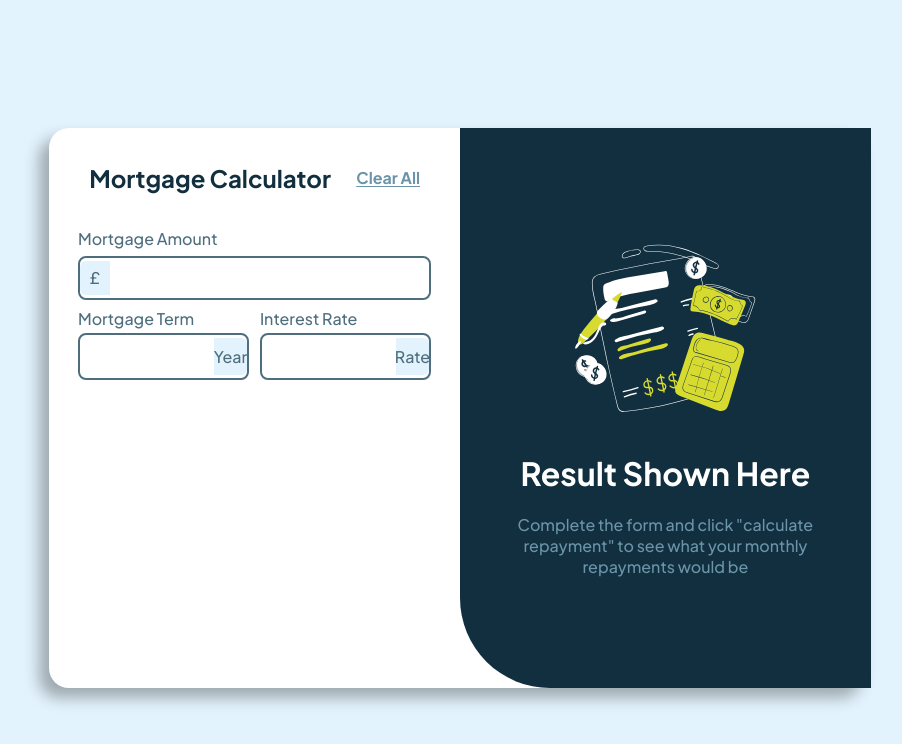
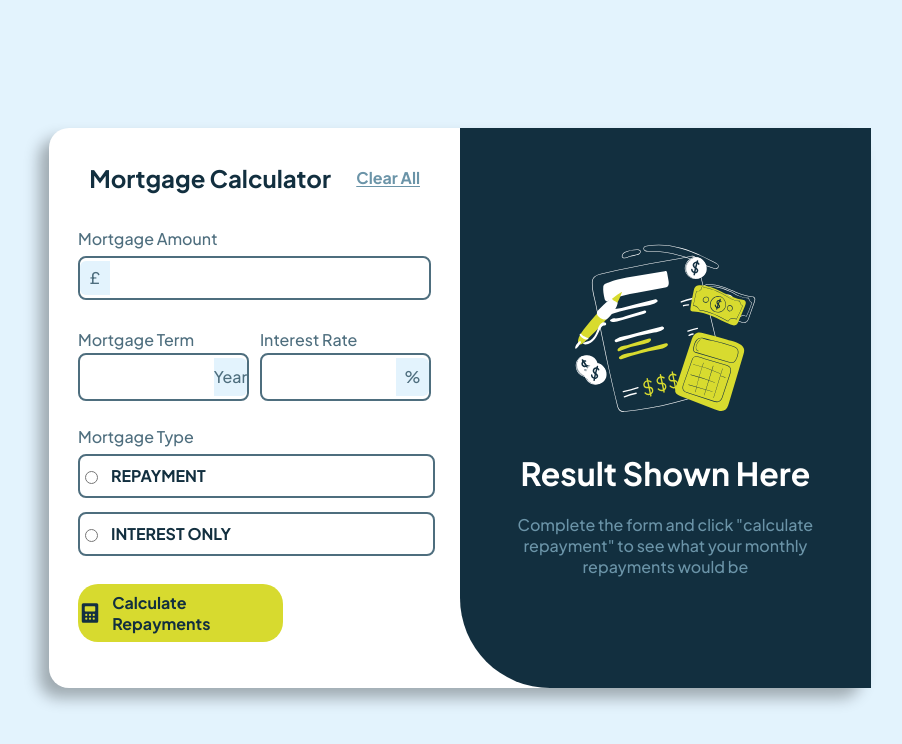
Before and after one commit to MuhammedIkbalAKGUNDOGDU/Mortage-Calculator, a React (Vite) app: page / in a window 1280 px wide. Shown: the top 744 px of the page, without its empty margins (180-1082 px from the left). Built offline with nearby package versions, Linux system fonts and the light colour scheme.

Commit message:
all buttons and css is finshed except error css added a function a celar all button

```diff
--- a/src/App.jsx
+++ b/src/App.jsx
@@ -1,44 +1,131 @@
-import React from "react";
+import React, { useState } from "react";
 import illustrationEmpty from "./assets/illustration-empty.svg";
+import calculateimg from "./assets/icon-calculator.svg";
 
 import Button from "react-bootstrap/Button";
 
 const App = () => {
+  const [isChecked, setIsChecked] = useState(false);
+
+  const handleChange = () => {
+    setIsChecked(true);
+    setIsChecked2(false);
+  };
+
+  const [isChecked2, setIsChecked2] = useState(false);
+
+  const handleChange2 = () => {
+    setIsChecked(false);
+    setIsChecked2(true);
+  };
+
+  const calculate = () => {
+    console.log("selam");
+  };
+
+  const [mortgageAmount, setMortgageAmount] = useState("");
+  const [mortgageTerm, setMortgageTerm] = useState("");
+  const [interestRate, setInterestRate] = useState("");
+
+  // Clear All işlevi
+  const clearAll = () => {
+    setMortgageAmount("");
+    setMortgageTerm("");
+    setInterestRate("");
+    setIsChecked(false);
+    setIsChecked2(false);
+  };
+
   return (
     <div className="container">
       <div className="inner-container">
         <div className="inner-container-1">
           <div className="inner-container-1-header">
             <h2 className="font-weight-700">Mortgage Calculator</h2>
-            <p className="font-weight-700">Clear All</p>
+            <p onClick={clearAll} className="font-weight-700">
+              Clear All
+            </p>
           </div>
 
           <div className="amount-container">
-            <label className="amount-label" htmlFor="mortgage-amount">
-              Mortgage Amount
-            </label>
+            <label className="amount-label">Mortgage Amount</label>
             <div className="input-container">
-              <input type="text" id="mortgage-amount" name="mortgage-amount" />
+              <input
+                type="text"
+                id="mortgage-amount"
+                name="mortgage-amount"
+                value={mortgageAmount}
+                onChange={(e) => setMortgageAmount(e.target.value)}
+              />
             </div>
           </div>
 
           <div className="term-rate-container">
             <div className="term-rate-container-inner term-rate-container-inner-2">
-              <label className="amount-label" htmlFor="mortgage-term">
-                Mortgage Term
-              </label>
+              <label className="amount-label">Mortgage Term</label>
               <div className="input-container-term">
-                <input type="text" id="mortgage-term"></input>
+                <input
+                  type="text"
+                  id="mortgage-term"
+                  value={mortgageTerm}
+                  onChange={(e) => setMortgageTerm(e.target.value)}
+                ></input>
               </div>
             </div>
 
             <div className="term-rate-container-inner">
-              <label className="amount-label" htmlFor="mortgage-term">
-                Interest Rate
-              </label>
+              <label className="amount-label">Interest Rate</label>
               <div className="input-container-term input-container-rate input-container-term-rate">
-                <input type="text" id="mortgage-term"></input>
+                <input
+                  type="text"
+                  id="mortgage-term"
+                  value={interestRate}
+                  onChange={(e) => setInterestRate(e.target.value)}
+                ></input>
               </div>
+            </div>
+          </div>
+          <div className="radiobutton-container">
+            <label className="radio-label">Mortgage Type</label>
+            <div
+              onClick={handleChange}
+              className={`font-weight-700 radio-container ${
+                isChecked ? "checked" : ""
+              }`}
+            >
+              <input
+                type="radio"
+                id="html"
+                name="fav_language"
+                value="HTML"
+                checked={isChecked}
+                onChange={handleChange}
+              />
+              <label>REPAYMENT</label>
+            </div>
+            <div
+              onClick={handleChange2}
+              className={`font-weight-700 radio-container ${
+                isChecked2 ? "checked2" : ""
+              }`}
+            >
+              <input
+                type="radio"
+                id="css"
+                name="fav_language"
+                value="CSS"
+                checked={isChecked2}
+                onChange={handleChange2}
+              />
+              <label>INTEREST ONLY</label>
+            </div>
+          </div>
+
+          <div className="button-container">
+            <div onClick={calculate} className="button-container-1">
+              <img src={calculateimg}></img>
+
+              <div className="font-weight-700">Calculate Repayments</div>
             </div>
           </div>
         </div>
--- a/src/index.css
+++ b/src/index.css
@@ -30,6 +30,7 @@
 body {
   background-color: var(--Slate-100);
   font-family: var(--font-family);
+
 }
 
 p {
@@ -99,6 +100,7 @@ h1 {
 
 .inner-container-1-header {
   display: flex;
+  flex-grow: 1;
   align-items: center;
   justify-content: space-between;
   padding: 15px 40px;
@@ -147,6 +149,7 @@ h1 {
   height: 40px;
   border-radius: 8px;
   font-family: var(--font-family);
+  font-weight: 700;
   padding-left: 10%;
 }
 
@@ -176,13 +179,15 @@ h1 {
   background-color: var(--lime);
 }
 
-.term-rate-container{
+.term-rate-container {
   display: flex;
+  flex-grow: 1;
+  margin-top: 5%;
   flex-direction: row;
   padding: 2% 7%;
 }
 
-.term-rate-container-inner{
+.term-rate-container-inner {
   width: 60%;
 }
 
@@ -193,6 +198,7 @@ h1 {
   height: 40px;
   border-radius: 8px;
   font-family: var(--font-family);
+  font-weight: 700;
   padding-left: 10%;
 }
 
@@ -226,14 +232,14 @@ h1 {
   color: var(--Slate-700);
   background-color: var(--Slate-100);
   padding: 4.8% 6.6%;
-  border-radius:  0 6px 6px 0;
+  border-radius: 0 6px 6px 0;
   display: flex;
   align-items: center;
   justify-content: center;
 }
 
 .input-container-term-rate::before {
-  content: "Rate";
+  content: "%";
   position: absolute;
   right: 0%;
   font-size: 16px;
@@ -242,8 +248,7 @@ h1 {
   color: var(--Slate-700);
   background-color: var(--Slate-100);
   padding: 4.8% 7.5%;
-  border-radius:  0 6px 6px 0;
-
+  border-radius: 0 6px 6px 0;
 }
 
 .input-container-term:focus-within {
@@ -255,9 +260,78 @@ h1 {
   background-color: var(--lime);
 }
 
-.term-rate-container-inner-2{
+.term-rate-container-inner-2 {
   margin-right: 3%;
 }
 
+.radiobutton-container {
+  display: flex;
+  flex-grow: 1;
+  margin-top: 5%;
+  flex-direction: column;
+  padding: 0 7%;
+}
+
+.radio-container {
+  width: 100%;
+  color: var(--Slate-900);
+  border: 2px solid var(--Slate-700);
+  border-radius: 8px;
+  margin: 2% 0px;
+  height: 40px;
+  display: flex;
+  align-items: center;
+}
+
+.radio-container:hover{
+  cursor: pointer;
+}
+.radio-container label {
+  margin-left: 10px; /* Label ile radio button arasında boşluk bırak */
+  cursor: pointer; /* İşaretçi üzerine gelince el işareti göster */
+}
+
+.checked {
+  width: 100%;
+  border: 2px solid var(--lime);
+  border-radius: 8px;
+  margin: 2% 0px;
+  background-color: hsla(61, 70%, 52%, 0.473);
+}
+
+.checked2 {
+  width: 100%;
+  border: 2px solid var(--lime);
+  border-radius: 8px;
+  margin: 2% 0px;
+  background-color: hsla(61, 70%, 52%, 0.473);
+}
+
+.button-container{
+  margin-top: 5%;
+}
+.radio-label{
+  color: var(--Slate-700);
+}
+.button-container-1 {
+  flex-grow: 1;
+  padding:  2% 0%;
+  margin-top: 1%;
+  margin-left: 7%;
+  display: flex;
+  color: var(--Slate-900);
+  justify-content: center;
+  width: 50%;
+  border-radius: 20px;
+  background-color: var(--lime);
+  div{
+    margin-left: 5%;
+  }
+}
+
+.button-container-1:hover{
+  cursor: pointer;
+  background-color: hsl(61, 73%, 43%);
+}
 @media screen and (max-width: 375px) {
 }
```
